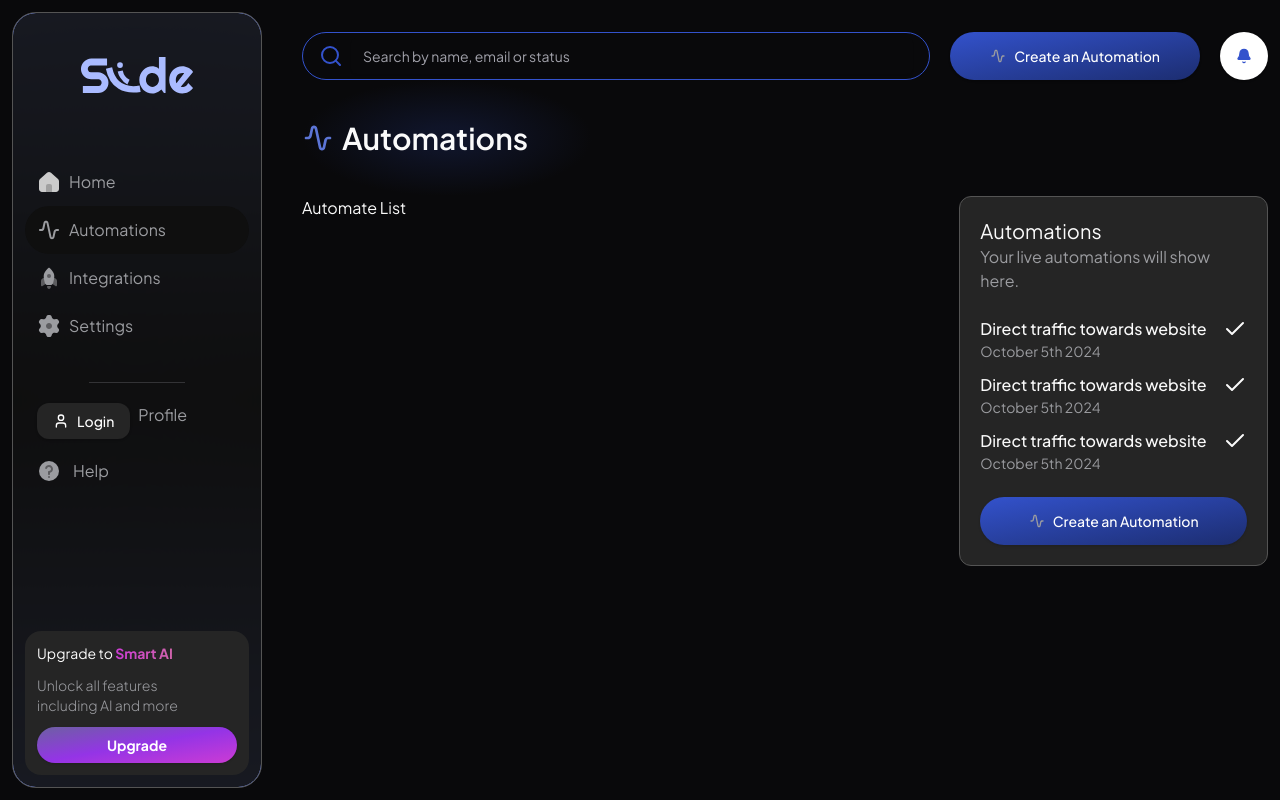
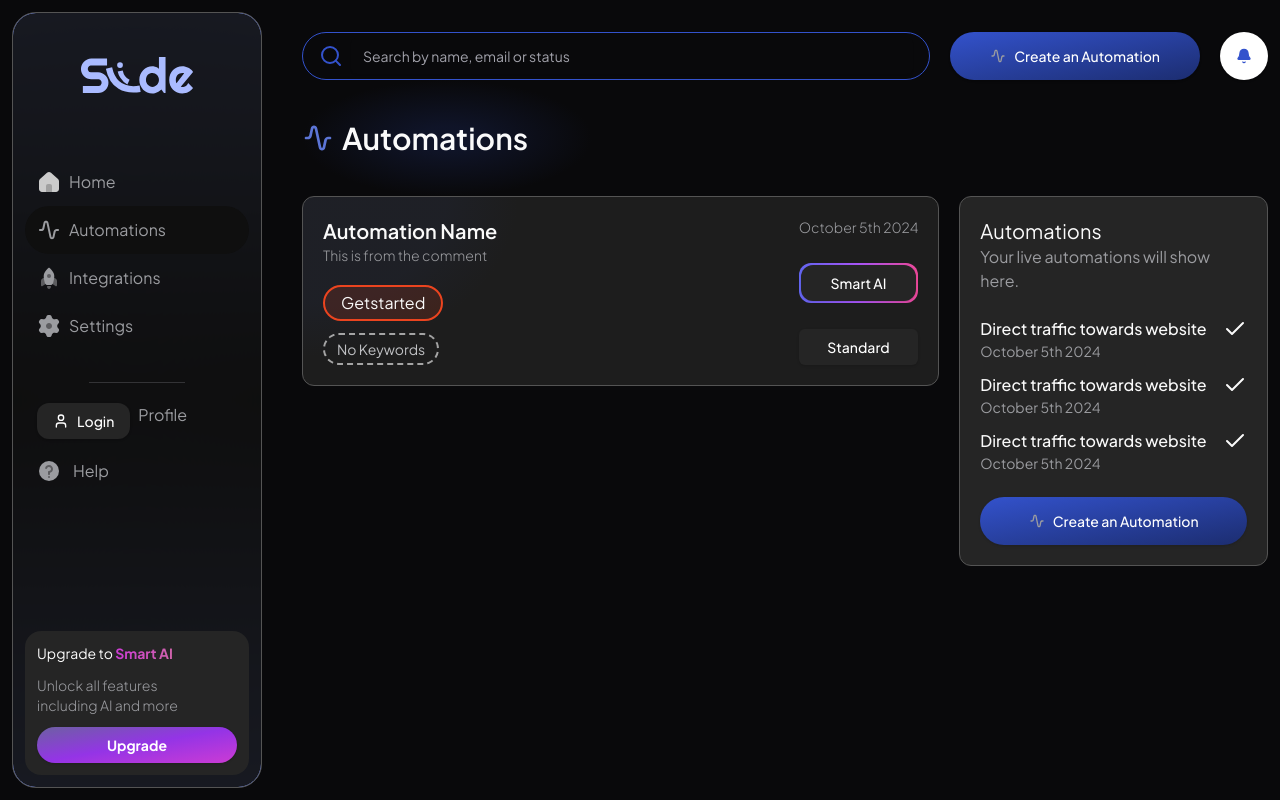
Before and after one commit to younusraza909/slides-instagram-automation, a Next.js app: page /dashboard/1/automations in a window 1280 px wide. Built offline with nearby package versions, Linux system fonts and the light colour scheme; no server answers.

Commit message:
Automation List component

```diff
--- a/src/app/(protected)/dashboard/[slug]/automations/page.tsx
+++ b/src/app/(protected)/dashboard/[slug]/automations/page.tsx
@@ -1,3 +1,4 @@
+import AutomationList from "@/components/global/automation-list";
 import CreateAutomation from "@/components/global/create-automation";
 import { Check } from "lucide-react";
 import React from "react";
@@ -7,7 +8,9 @@
 const Page = (props: Props) => {
   return (
     <div className="grid grid-cols-1 lg:grid-cols-6 gap-5">
-      <div className="lg:col-span-4">Automate List</div>
+      <div className="lg:col-span-4">
+        <AutomationList />
+      </div>
       <div className="lg:col-span-2">
         <div className="flex flex-col rounded-xl bg-background-80 gap-y-6 p-5 border-[1px] overflow-hidden border-in-active">
           <div>
--- /dev/null
+++ b/src/components/global/automation-list/index.tsx
@@ -0,0 +1,67 @@
+"use client";
+import { Button } from "@/components/ui/button";
+import { usePaths } from "@/hooks/use-nav";
+import { cn } from "@/lib/utils";
+import Link from "next/link";
+import React from "react";
+import GradientButton from "../gradient-button";
+
+type Props = {};
+
+const AutomationList = (props: Props) => {
+  const { pathname } = usePaths();
+  return (
+    <div className="flex flex-col gap-y-3">
+      <Link
+        href={`${pathname}/22434`}
+        className="bg-[#1D1D1D] hover:opacity-80 transition duration-100 rounded-xl p-5 border-[1px] radial--gradient--automations flex border-[#545454]"
+      >
+        <div className="flex flex-col flex-1 items-start">
+          <h2 className="text-xl font-semibold">Automation Name</h2>
+          <p className="text-[#9B9CA0] text-sm font-light mb-2">
+            This is from the comment
+          </p>
+
+          <div className="flex gap-x-2 flex-wrap mt-3">
+            <div
+              className={cn(
+                "rounded-full px-4 py-1 capitalize",
+                (0 + 1) % 1 == 0 &&
+                  "bg-keyword-green/15 border-2 border-keyword-green",
+                (1 + 1) % 2 == 0 &&
+                  "bg-keyword-purple/15 border-2 border-keyword-purple",
+                (2 + 1) % 3 == 0 &&
+                  "bg-keyword-yellow/15 border-2 border-keyword-yellow",
+                (3 + 1) % 4 == 0 &&
+                  "bg-keyword-red/15 border-2 border-keyword-red"
+              )}
+            >
+              getstarted
+            </div>
+          </div>
+          <div className="rounded-full border-2 mt-3 border-dashed border-white/60 px-3 py-1">
+            <p className="text-sm text-[#bfc0c3]">No Keywords</p>
+          </div>
+        </div>
+        <div className="flex flex-col justify-between">
+          <p className="capitalize text-sm font-light text-[#9B9CA0]">
+            October 5th 2024
+          </p>
+
+          <GradientButton
+            type="BUTTON"
+            className="w-full bg-background-80 text-white hover:bg-background-80"
+          >
+            Smart AI
+          </GradientButton>
+
+          <Button className="bg-background-80 hover:bg-background-80 text-white">
+            Standard
+          </Button>
+        </div>
+      </Link>
+    </div>
+  );
+};
+
+export default AutomationList;
--- /dev/null
+++ b/src/components/global/gradient-button/index.tsx
@@ -0,0 +1,39 @@
+import { Button } from "@/components/ui/button";
+import { cn } from "@/lib/utils";
+import Link from "next/link";
+import React from "react";
+
+type Props = {
+  children: React.ReactNode;
+  type: "BUTTON" | "LINK";
+  href?: string;
+  className?: string;
+};
+
+const GradientButton = ({ children, type, className, href }: Props) => {
+  const gradients =
+    "bg-gradient-to-r from-indigo-500 via-purple-500 to-pink-500 rounded-xl p-[2px]";
+
+  switch (type) {
+    case "BUTTON":
+      return (
+        <div className={gradients}>
+          <Button className={cn(className, "rounded-xl")}>{children}</Button>
+        </div>
+      );
+
+    case "LINK":
+      return (
+        <div className={gradients}>
+          <Link href={href!} className={cn(className, "rounded-xl")}>
+            {children}
+          </Link>
+        </div>
+      );
+
+    default:
+      return null;
+  }
+};
+
+export default GradientButton;
```
